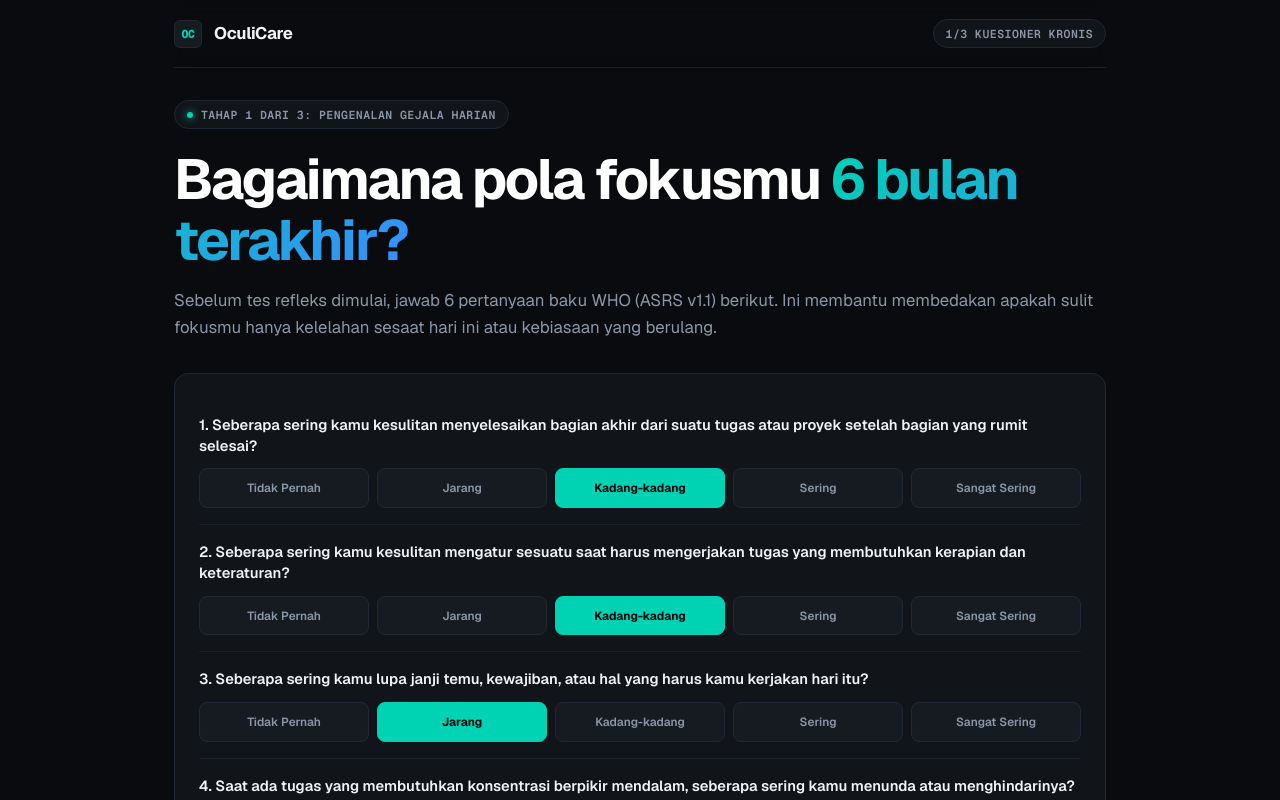
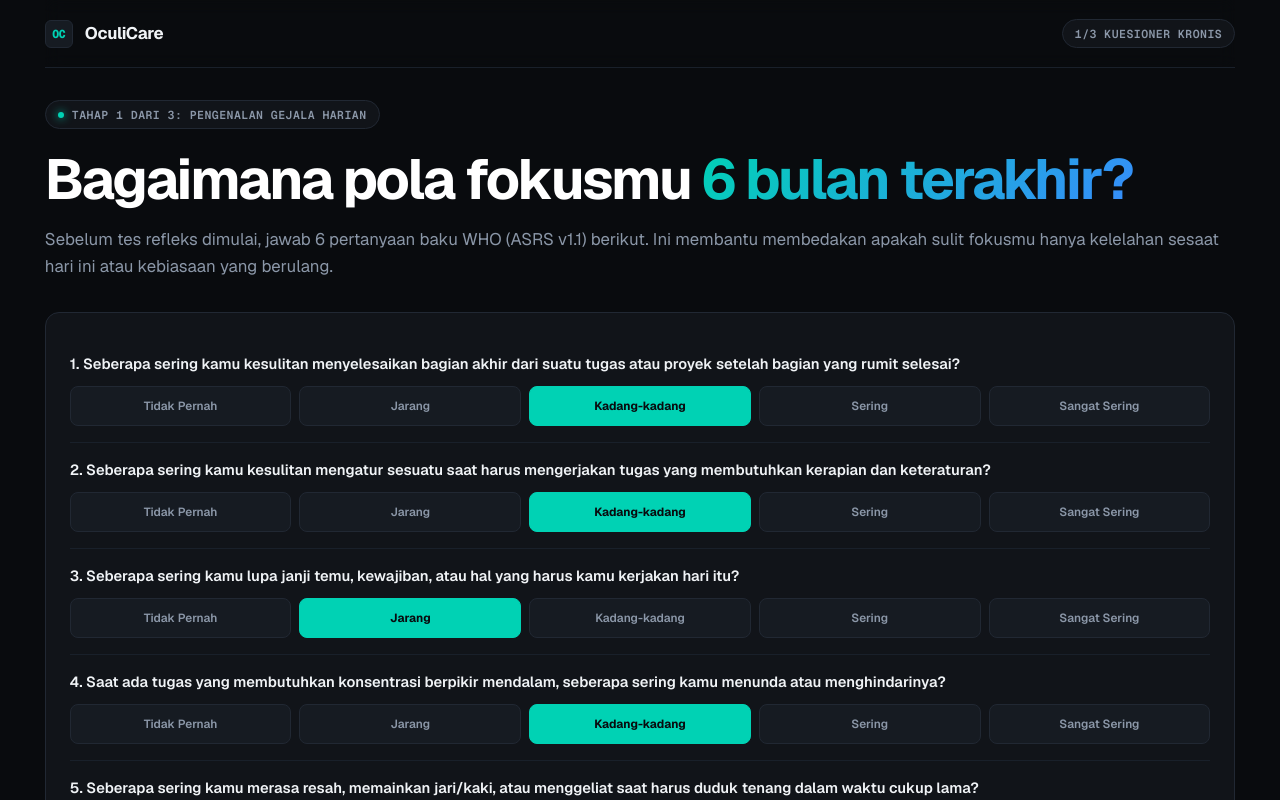
Before and after one commit to Gabby-Hue/ampas, a Next.js app: page /screening in a window 1280 px wide. Shown: the top 800 px of the page. Built offline with nearby package versions, Linux system fonts and the light colour scheme.

Commit message:
style: expand layout to full fluid desktop canvas without boxed pillar constraints

```diff
--- a/src/app/globals.css
+++ b/src/app/globals.css
@@ -39,14 +39,17 @@ button, input { font: inherit; }
 
 /* Layout Shells */
 .site-shell {
-  max-width: 1200px;
-  margin: 0 auto;
-  padding: 0 24px;
   width: 100%;
+  max-width: 100%;
+  margin: 0;
+  padding: 0 clamp(16px, 3.5vw, 64px);
 }
 
 .screening-shell {
-  max-width: 980px;
+  width: 100%;
+  max-width: 100%;
+  margin: 0;
+  padding: 0 clamp(16px, 3.5vw, 64px);
   min-height: 100vh;
   display: flex;
   flex-direction: column;
@@ -119,7 +122,7 @@ button, input { font: inherit; }
     gap: 36px;
   }
 }
-.hero-copy { max-width: 580px; }
+.hero-copy { width: 100%; max-width: 760px; }
 .status-pill {
   display: inline-flex;
   align-items: center;
@@ -384,7 +387,7 @@ h1 em {
 }
 .cpt-topbar {
   width: 100%;
-  max-width: 640px;
+  max-width: 900px;
   display: flex;
   justify-content: space-between;
   align-items: center;
@@ -398,8 +401,8 @@ h1 em {
 }
 .cpt-stage-center {
   width: 100%;
-  max-width: 640px;
-  height: min(340px, 44vh);
+  max-width: 900px;
+  height: min(380px, 46vh);
   display: flex;
   flex-direction: column;
   align-items: center;
@@ -464,7 +467,7 @@ h1 em {
 /* Dual Trigger Touch Controls for Pad / Mobile */
 .trigger-zone-wrap {
   width: 100%;
-  max-width: 640px;
+  max-width: 900px;
   display: grid;
   grid-template-columns: 1fr;
   gap: 12px;
```
